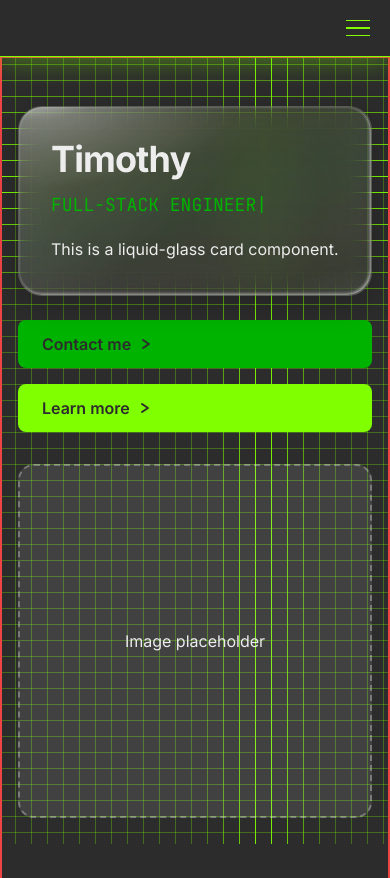
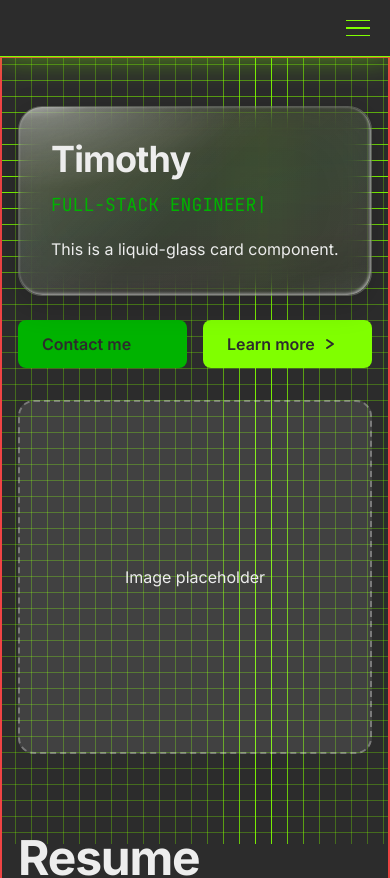
Before and after one commit to timtheteh/Personal-Website, a Next.js app: page / in a window 390 px wide. Shown: the top 878 px of the page. Built offline with nearby package versions, Linux system fonts and the light colour scheme.

Commit message:
buttons for smartphone/tablet

```diff
--- a/app/page.tsx
+++ b/app/page.tsx
@@ -90,11 +90,11 @@ export default function Home() {
             </p>
             <p className="mt-4 text-foreground/70">This is a liquid-glass card component.</p>
           </Card>
-          <div className="mt-6 flex flex-col tablet:flex-row gap-4">
-            <Button variant="brandcolour2" href="#contact">
+          <div className="mt-6 flex flex-row gap-4">
+            <Button variant="brandcolour2" href="#contact" showArrow={false} className="flex-1 desktop:flex-initial">
               Contact me
             </Button>
-            <Button variant="brandcolour1" href="#about">
+            <Button variant="brandcolour1" href="#about" className="flex-1 desktop:flex-initial">
               Learn more
             </Button>
           </div>
--- a/components/Button.tsx
+++ b/components/Button.tsx
@@ -8,6 +8,7 @@ interface ButtonProps {
   variant?: 'brandcolour1' | 'brandcolour2';
   className?: string;
   href?: string;
+  showArrow?: boolean;
 }
 
 export default function Button({
@@ -16,6 +17,7 @@ export default function Button({
   variant = 'brandcolour1',
   className = '',
   href,
+  showArrow = true,
 }: ButtonProps) {
   const baseClasses = 'inline-flex items-center gap-2 px-6 py-3 rounded-lg font-semibold transition-all duration-200 hover:scale-105 active:scale-95';
 
@@ -49,7 +51,7 @@ export default function Button({
   const content = (
     <>
       {children}
-      <ArrowIcon />
+      {showArrow && <ArrowIcon />}
     </>
   );
 
```
